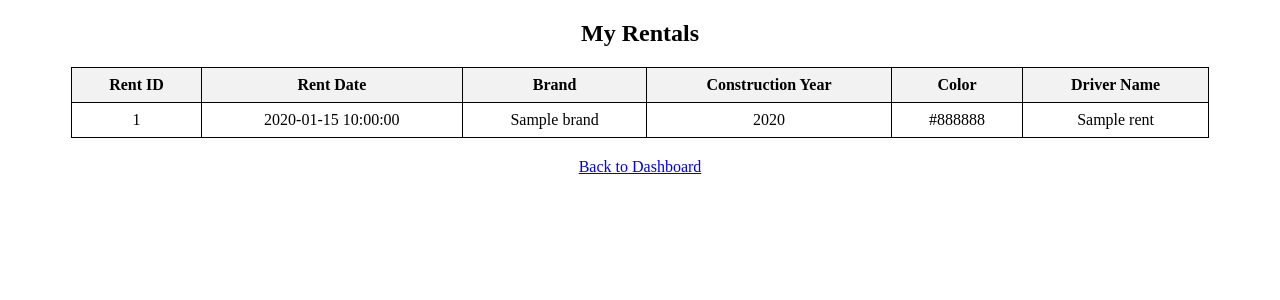
After one commit to dmuno2/cs480proj, a Flask app: page /client/rents in a window 1280 px wide. The commit adds this page. Shown: the top 300 px of the page. Run offline with Flask 3, Linux system fonts and the light colour scheme; the visitor is signed in with stand-in values (Sample User, id 1); a database or web service that is not in the repository returns one stand-in record (values such as "Sample title"); some libraries are stand-ins or nearby versions.

Commit message:
steps 4 in client and 6 7 are done for manager

```diff
--- a/app.py
+++ b/app.py
@@ -225,6 +225,37 @@ def manager_view_driver_stats():
     conn.close()
 
     return render_template('manager_driver_stats.html', drivers=drivers)
+
+@app.route('/manager/client_city_match', methods=['GET', 'POST'])
+def client_city_match():
+    results = []
+    if 'manager_ssn' not in session:
+        return redirect(url_for('manager_login'))
+
+    if request.method == 'POST':
+        city1 = request.form['city1']
+        city2 = request.form['city2']
+
+        conn = get_db_connection()
+        cur = conn.cursor(cursor_factory=RealDictCursor)
+
+        query = '''
+            SELECT DISTINCT c.name, c.email
+            FROM Client c
+            JOIN LivesIn_Client lc ON c.email = lc.email
+            JOIN Address ca ON lc.road_name = ca.road_name AND lc.number = ca.number AND lc.city = ca.city
+            JOIN Rent r ON c.email = r.client_email
+            JOIN Driver d ON r.driver_name = d.name
+            JOIN Address da ON d.road_name = da.road_name AND d.number = da.number AND d.city = da.city
+            WHERE ca.city = %s AND da.city = %s
+        '''
+
+        cur.execute(query, (city1, city2))
+        results = cur.fetchall()
+        conn.close()
+
+    return render_template('client_city_match.html', results=results)
+
 
 
 # ------------- Client -------------
@@ -455,6 +486,32 @@ def client_leave_review():
     return render_template('client_review.html')
 
 
+#client check past bookings
+@app.route('/client/rents', methods=['GET'])
+def client_rents():
+    if 'client_email' not in session:
+        return redirect(url_for('client_login'))  # Ensure client is logged in
+
+    email = session['client_email']
+
+    conn = get_db_connection()
+    cur = conn.cursor()
+
+    # Join Rent -> Model -> Car to get brand, color, construction_year
+    cur.execute('''
+        SELECT Rent.rentid, Rent.rent_date, Car.brand, Model.construction_year, Model.color, Rent.driver_name
+        FROM Rent
+        JOIN Model ON Rent.modelid = Model.modelid
+        JOIN Car ON Model.carid = Car.carid
+        WHERE Rent.client_email = %s
+        ORDER BY Rent.rent_date ASC
+    ''', (email,))
+
+    rents = cur.fetchall()
+    conn.close()
+
+    return render_template('client_rents.html', rents=rents)
+
 # ------------- Driver -------------
 @app.route('/driver/login', methods=['GET', 'POST'])
 def driver_login():
@@ -578,4 +635,4 @@ def logout():
 
 # Run app
 if __name__ == '__main__':
-    app.run(debug=True, port=5002)
+    app.run(debug=True, port=5001)
--- a/templates/client_dashboard.html
+++ b/templates/client_dashboard.html
@@ -11,6 +11,7 @@
         <li><a href="{{ url_for('add_creditcard') }}">Add Credit Card</a></li>
         <li><a href="{{ url_for('client_add_address') }}">Add Address</a></li>
         <li><a href="{{ url_for('client_leave_review') }}">Leave Review</a></li>
+        <li><a href="{{ url_for('client_rents') }}">View Past Rentals</a></li>
     </ul>
     <p><a href="{{ url_for('logout') }}">Logout</a></p>
 </body>
--- /dev/null
+++ b/templates/client_rents.html
@@ -0,0 +1,59 @@
+<!DOCTYPE html>
+<html>
+<head>
+    <title>My Rentals</title>
+    <style>
+        table {
+            border-collapse: collapse;
+            width: 90%;
+            margin: auto;
+        }
+        th, td {
+            border: 1px solid black;
+            padding: 8px 12px;
+            text-align: center;
+        }
+        th {
+            background-color: #f2f2f2;
+        }
+        h2 {
+            text-align: center;
+        }
+        a {
+            display: block;
+            text-align: center;
+            margin-top: 20px;
+        }
+    </style>
+</head>
+<body>
+    <h2>My Rentals</h2>
+
+    {% if rents %}
+        <table>
+            <tr>
+                <th>Rent ID</th>
+                <th>Rent Date</th>
+                <th>Brand</th>
+                <th>Construction Year</th>
+                <th>Color</th>
+                <th>Driver Name</th>
+            </tr>
+            {% for rent in rents %}
+            <tr>
+                <td>{{ rent[0] }}</td>
+                <td>{{ rent[1] }}</td>
+                <td>{{ rent[2] }}</td>
+                <td>{{ rent[3] }}</td>
+                <td>{{ rent[4] }}</td>
+                <td>{{ rent[5] }}</td>
+            </tr>
+            {% endfor %}
+        </table>
+    {% else %}
+        <p style="text-align:center;">No rentals found.</p>
+    {% endif %}
+
+    <a href="{{ url_for('client_dashboard') }}">Back to Dashboard</a>
+</body>
+</html>
--- a/templates/manager_dashboard.html
+++ b/templates/manager_dashboard.html
@@ -12,6 +12,7 @@
         <li><a href="{{ url_for('add_model') }}">Add Models</a></li>
         <li><a href="{{ url_for('manager_view_cars') }}">View Cars</a></li>
         <li><a href="{{ url_for('manager_view_driver_stats') }}">View Drivers</a></li>
+        <li><a href="{{ url_for('client_city_match') }}">Search for Client and Driver City Relation</a></li>
         <!-- Later you can add Delete Driver, Add Car, etc. -->
     </ul>
     <p><a href="{{ url_for('logout') }}">Logout</a></p>
```
Also changed, not shown: templates/client_city_match.html (added, +70 -0 lines).
